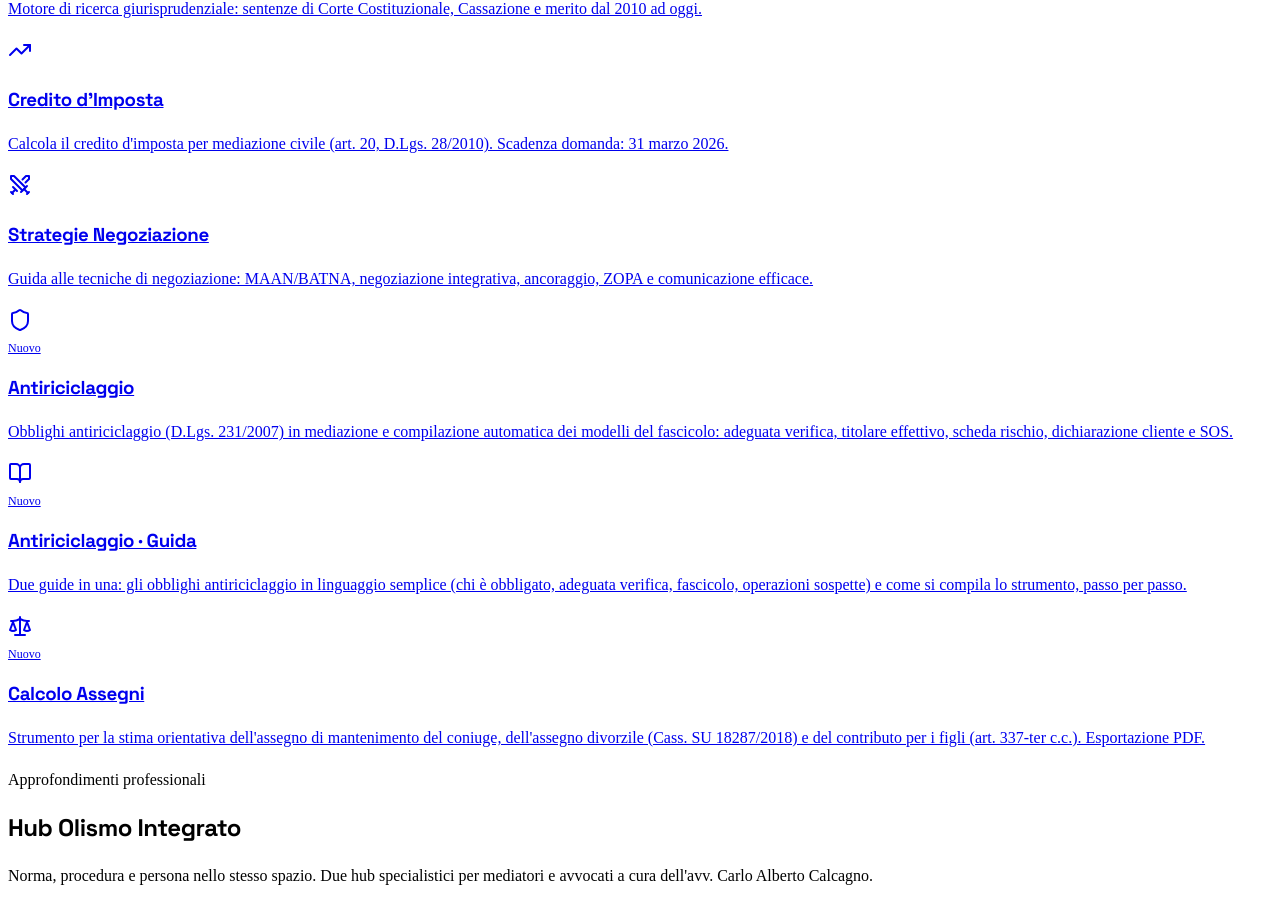
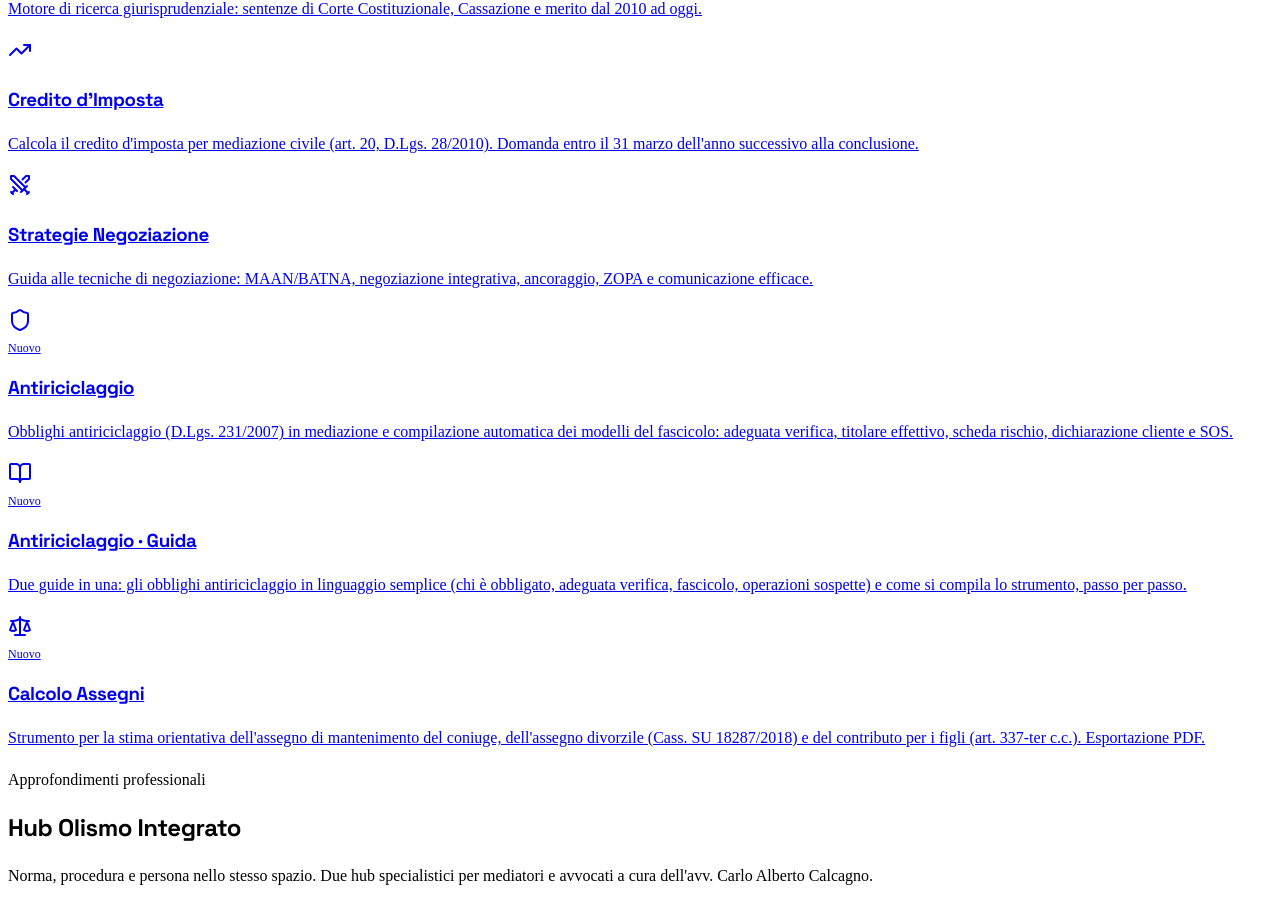
Before and after one commit to calcagnocarloalberto1-star/calcolomediazione, a React (Vite) app in the folder client/: page / in a window 1280 px wide. Shown: the part 1630-2535 px from the top of the page. Built offline with nearby package versions, Linux system fonts and the light colour scheme; no server answers.

Commit message:
Fix stale credito imposta deadline text on homepage card
Updated the description for the 'Credito d'Imposta' section to clarify the deadline for applications.

```diff
--- a/client/src/pages/Home.tsx
+++ b/client/src/pages/Home.tsx
@@ -71,7 +71,7 @@ const features = [
   {
     icon: TrendingUp,
     title: "Credito d'Imposta",
-    description: "Calcola il credito d'imposta per mediazione civile (art. 20, D.Lgs. 28/2010). Scadenza domanda: 31 marzo 2026.",
+    description: "Calcola il credito d'imposta per mediazione civile (art. 20, D.Lgs. 28/2010). Domanda entro il 31 marzo dell'anno successivo alla conclusione.",
     href: "/credito-imposta",
     active: true,
   },
```
